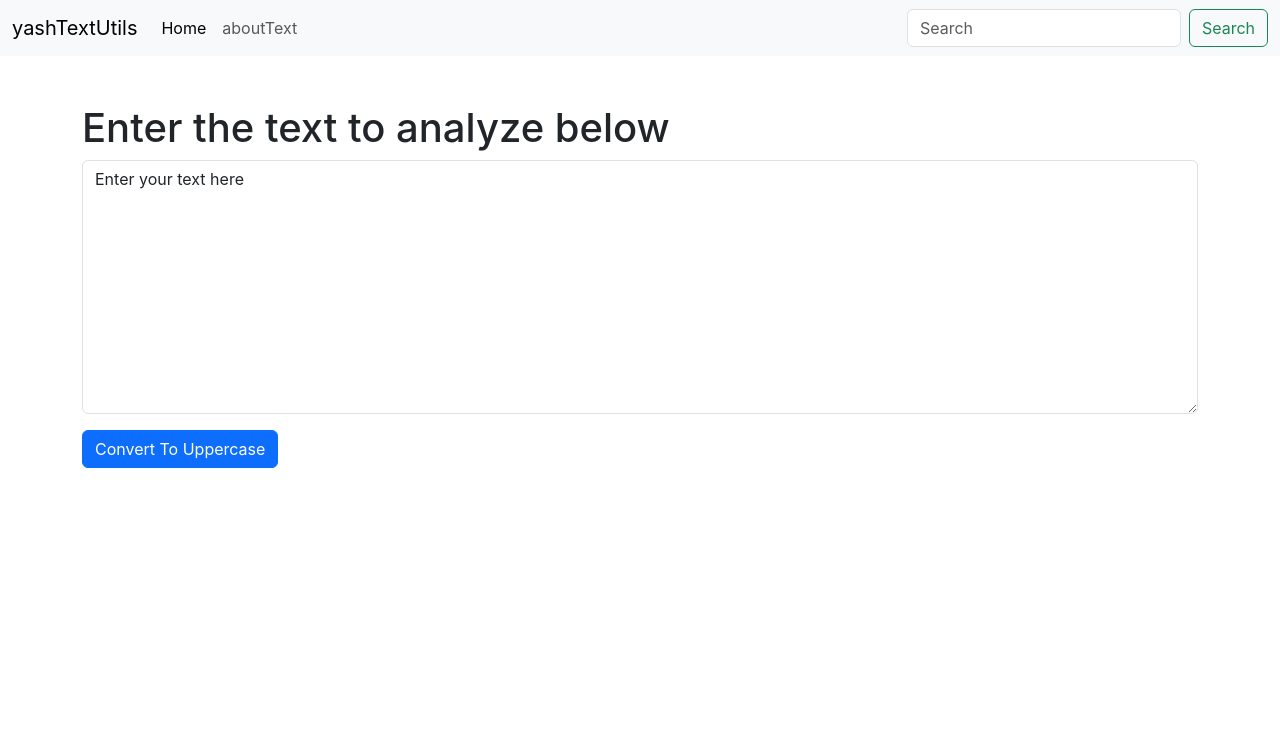
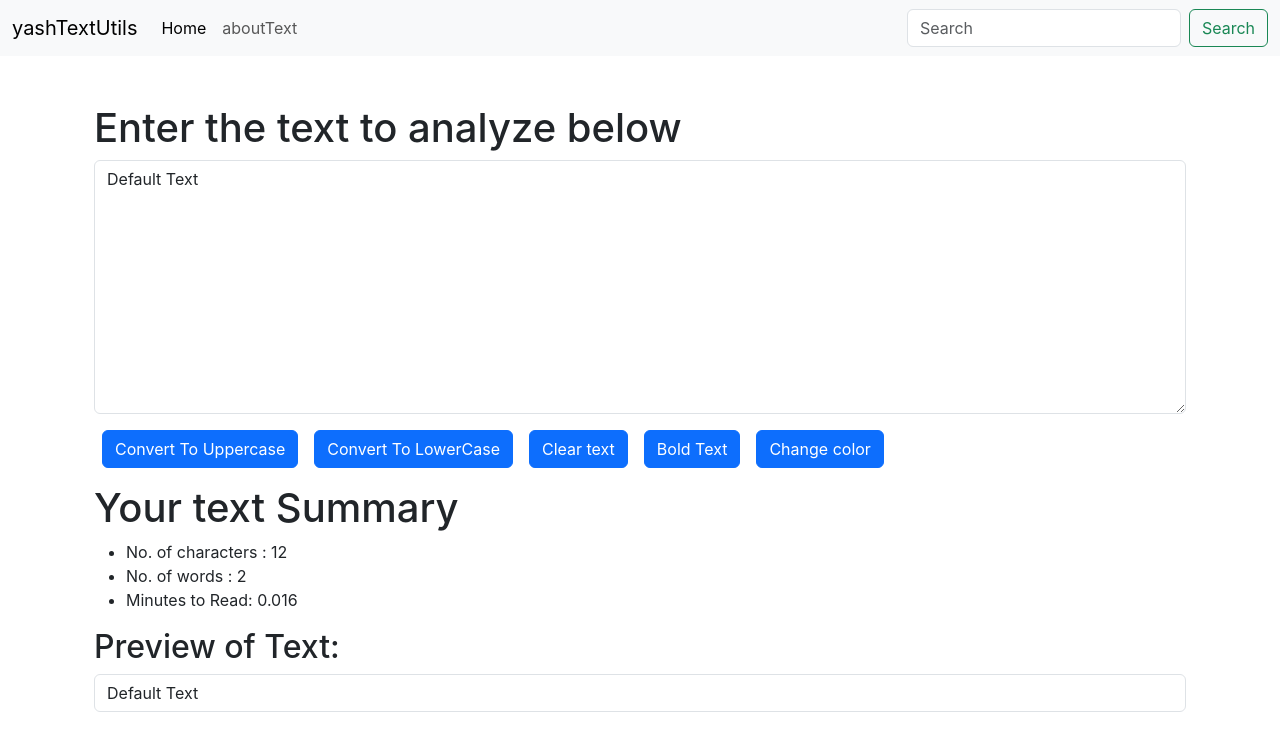
Before and after one commit to YashChavanWeb/React_Complete_Course_Notes, a React (Create React App) app in the folder 01_first_react_project/: page / in a window 1280 px wide. Shown: the top 750 px of the page. Built offline with nearby package versions, Linux system fonts and the light colour scheme.

Commit message:
added my own functionaliities to the project

```diff
--- /dev/null
+++ b/01_first_react_project/src/components/TextForm.css
@@ -0,0 +1,7 @@
+.bold-text {
+    font-weight: bold !important;
+}
+
+.change-color {
+    color: red;
+}
--- a/01_first_react_project/src/components/TextForm.js
+++ b/01_first_react_project/src/components/TextForm.js
@@ -1,8 +1,12 @@
 import React, { useState } from 'react'
+import './TextForm.css';
 
 function TextForm(props) {
 
-    const [text, setText] = useState('Enter your text here');
+    const [text, setText] = useState('Default Text');
+    const [bold, setBold] = useState(false);
+    const [color, setColor] = useState(false);
+
 
     // to update the state
     // 1. wrong way - text = ""
@@ -17,15 +21,51 @@
         const upperText = text.toUpperCase()
         setText(upperText)
     }
+    const convertToLower = () => {
+        const lowerText = text.toLowerCase()
+        setText(lowerText)
+    }
+    const clearTheText = () => {
+        const clearText = ''
+        setText(clearText)
+    }
+    const boldText = () => {
+        setBold(!bold);
+    };
+    const changeColor = () => {
+        setColor(!color);
+    };
+
+
 
     return (
-        <div>
-            <div className="mb-3">
-                <h1>{props.heading}</h1>
-                <textarea className="form-control" value={text} onChange={handleOnChange} id="myBox" rows="10"></textarea>
+        <>
+            <div className='container'>
+                <div className="mb-3">
+                    <h1>{props.heading}</h1>
+                    <textarea className={`form-control ${bold ? 'bold-text' : ''} ${color ? 'change-color' : ''}`} value={text} onChange={handleOnChange} id="myBox" rows="10"></textarea>
+
+                </div>
+                <button className="btn btn-primary mx-2" onClick={convertToUpper}>Convert To Uppercase</button>
+                <button className="btn btn-primary mx-2" onClick={convertToLower}>Convert To LowerCase</button>
+                <button className="btn btn-primary mx-2" onClick={clearTheText}>Clear text</button>
+                <button className="btn btn-primary mx-2" onClick={boldText}>Bold Text</button>
+                <button className="btn btn-primary mx-2" onClick={changeColor}>Change color</button>
+            </div >
+
+            <div className="container my-3">
+                <h1>Your text Summary</h1>
+                <ul>
+                    <li>No. of characters : {text.length}</li>
+                    <li>No. of words : {text.split(" ").length}</li>
+                    {/* split returns an array of words and its length will be no of words */}
+                    <li>Minutes to Read: {0.008 * text.split(" ").length}</li>
+                </ul>
+
+                <h2>Preview of Text: </h2>
+                <p className={`form-control ${bold ? 'bold-text' : ''} ${color ? 'change-color' : ''}`}>{text}</p>
             </div>
-            <button className="btn btn-primary" onClick={convertToUpper}>Convert To Uppercase</button>
-        </div >
+        </>
     )
 }
 
```
